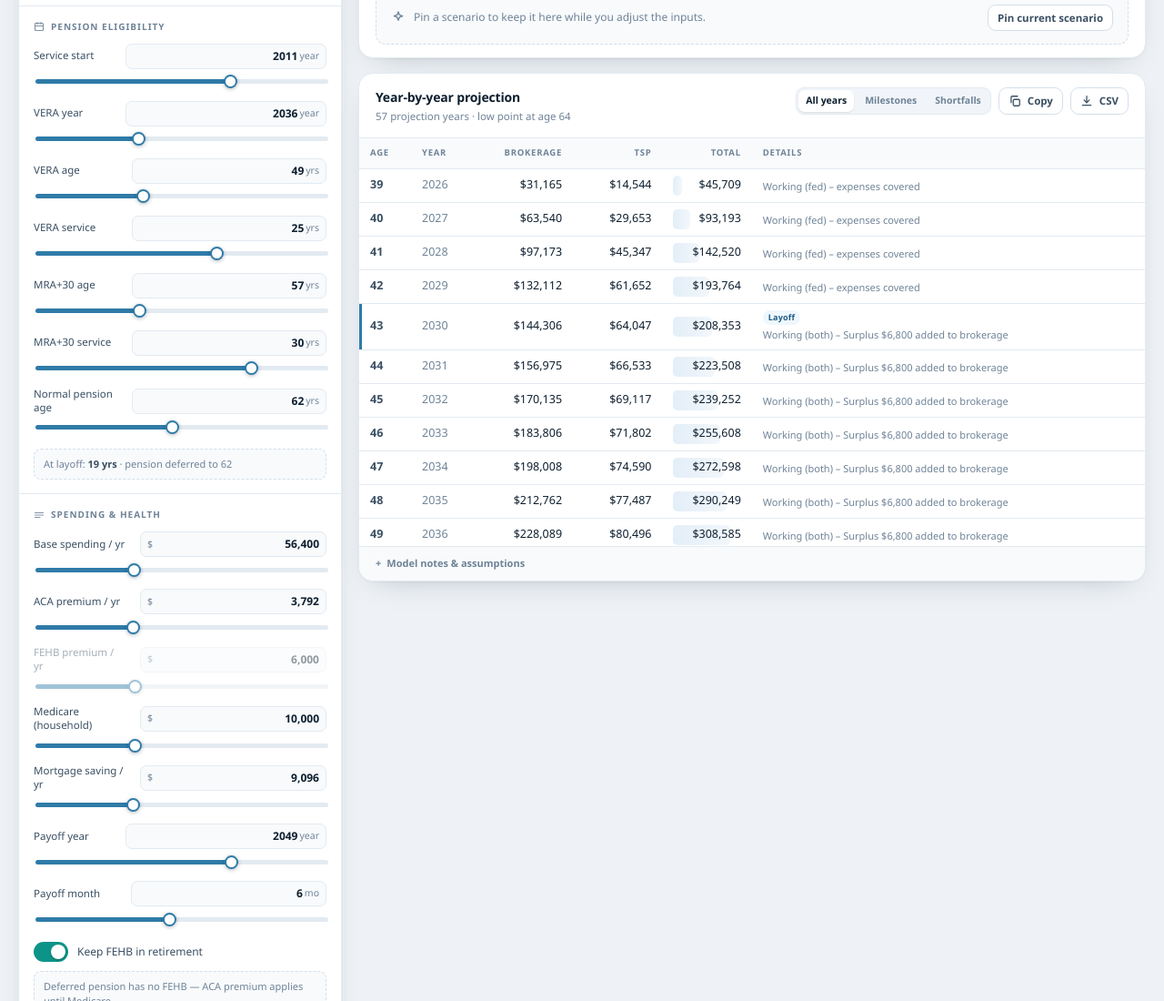
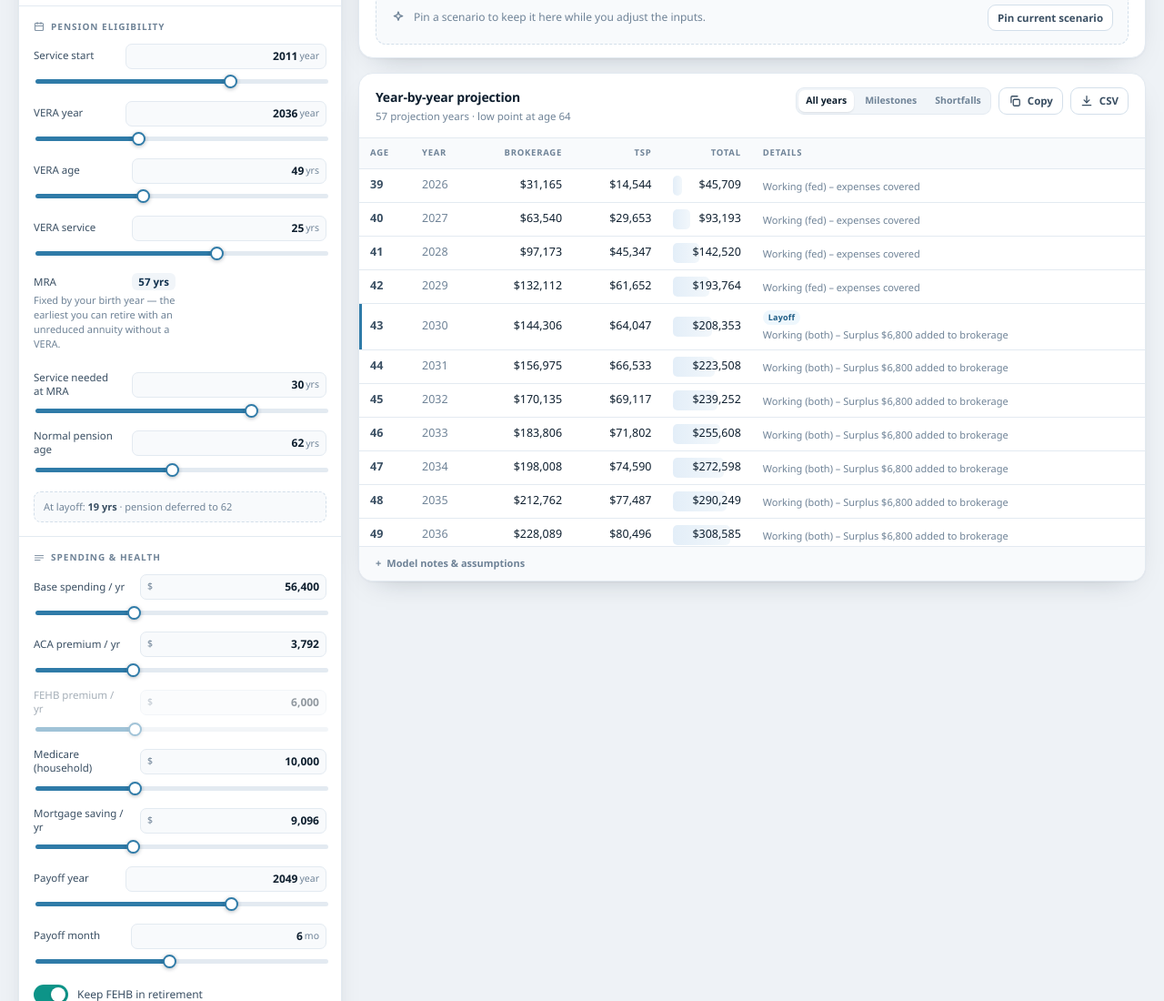
Before and after one commit to elninost0rm/retirement-dashboard, a plain HTML site: page index.html in a window 1280 px wide. Shown: the part 1415-2515 px from the top of the page at 91% size. Drawn offline with Linux system fonts and the light colour scheme.

Commit message:
Derive MRA from birth date instead of an editable slider

```diff
--- a/index.html
+++ b/index.html
@@ -401,6 +401,7 @@
     font-size:11px;color:var(--muted);line-height:1.45;
   }
   .hint-line b{color:var(--ink-2);font-weight:650}
+  .derived-note{margin-top:2px;font-size:11px;color:var(--muted);line-height:1.45}
 
   .date-wrap{min-width:132px}
   .val-wrap input[type=date]{
@@ -1090,7 +1091,7 @@
             Figures are in today's dollars and grow at <b>(1 + nominal return) / (1 + inflation) − 1</b>.
             Service years are calculated from your federal start year. Pension paths: <b>VERA</b> at the VERA
             age/year with the minimum service (full nominal, eroding to 62, then COLA);
-            <b>MRA+30</b> at the MRA age with the minimum service (nominal until COLA at 62), plus a FERS
+            <b>MRA+30</b> at your MRA with the required service (nominal until COLA at 62), plus a FERS
             supplement of Social Security &times; service/40 from MRA to 62 — also paid on a <b>VERA</b>
             taken before MRA, but not until MRA; otherwise
             <b>deferred</b> to the normal pension age and eroded from your leave age. No FERS COLA is paid
@@ -1620,8 +1621,8 @@ const MONEY_GROUPS = [
     ["vera_year", "VERA year", "year", "The early-out window year (2036)."],
     ["vera_age", "VERA age", "yrs", "Age the VERA is available (49)."],
     ["vera_service", "VERA service", "yrs", "Minimum service years for the VERA (25)."],
-    ["mra_age", "MRA+30 age", "yrs", "Age for an unreduced MRA+30 retirement (57)."],
-    ["mra_service", "MRA+30 service", "yrs", "Minimum service years for MRA+30 (30)."],
+    ["mra_age", "MRA", "yrs", "Fixed by your birth year — the earliest you can retire with an unreduced annuity without a VERA."],
+    ["mra_service", "Service needed at MRA", "yrs", "Years of service required to retire at MRA with an unreduced annuity (30)."],
     ["normal_pension_age", "Normal pension age", "yrs", "Deferred/normal pension start age (62)."]
   ]}
 ];
@@ -1656,7 +1657,6 @@ function sliderSpec(key, unit) {
   if (key === "payoff_year") return { min: 2026, max: 2060, step: 1 };
   if (key === "vera_age") return { min: 40, max: 65, step: 1 };
   if (key === "vera_service") return { min: 0, max: 40, step: 1 };
-  if (key === "mra_age") return { min: 50, max: 70, step: 1 };
   if (key === "mra_service") return { min: 0, max: 40, step: 1 };
   if (key === "normal_pension_age") return { min: 55, max: 70, step: 1 };
   if (key === "stress_real_return") return { min: -10, max: 10, step: 0.5 };
@@ -1843,9 +1843,25 @@ function ageDetail(s, now = new Date()) {
   };
 }
 /** Whole years today become the engine's current age. */
+// MRA is fixed by birth year (5 U.S.C. 842.202), not something you choose.
+function fersMraDetail(birthdate) {
+  const y = Number(String(birthdate || "").slice(0, 4));
+  if (!y) return null;
+  if (y < 1948) return { years: 55, months: 0 };
+  if (y <= 1952) return { years: 55, months: (y - 1947) * 2 };
+  if (y <= 1964) return { years: 56, months: 0 };
+  if (y <= 1969) return { years: 56, months: (y - 1964) * 2 };
+  return { years: 57, months: 0 };
+}
+function fersMraAge(birthdate) {
+  const d = fersMraDetail(birthdate);
+  // The engine is annual, so a fractional MRA rounds to the nearest birthday.
+  return d ? Math.round(d.years + d.months / 12) : 57;
+}
 function applyBirthdate() {
   const d = ageDetail(state.values.birthdate);
   if (d) state.values.current_age = d.years;
+  state.values.mra_age = fersMraAge(state.values.birthdate);
 }
 function renderAgeHint() {
   const el = $("ageHint");
@@ -1889,10 +1905,23 @@ function nudgeSlider(el, e) {
   el.dispatchEvent(new Event("input", { bubbles: true }));
 }
 
+// Fields shown read-only because they are derived, not chosen.
+const DERIVED_KEYS = new Set(["mra_age"]);
+
 function buildControls() {
   MONEY_GROUPS.forEach(group => {
     const mount = $(group.mount);
     mount.innerHTML = group.fields.map(([key, label, unit, help]) => {
+      if (DERIVED_KEYS.has(key)) {
+        return `
+        <div class="slider-row">
+          <div class="slider-head">
+            <label title="${esc(help)}">${label}</label>
+            <span class="val" id="v_${key}">—</span>
+          </div>
+          <div class="derived-note">${esc(help)}</div>
+        </div>`;
+      }
       const spec = sliderSpec(key, unit);
       const isMoney = unit === "$";
       const prefix = isMoney ? `<span class="prefix">$</span>` : "";
@@ -2163,6 +2192,13 @@ function syncAllControls() {
     setFill(el);
     $(`v_${s.key}`).textContent = s.fmt === "pct" ? Number(v).toFixed(1) + "%" : String(Math.round(v));
   });
+
+  const mraEl = $("v_mra_age");
+  if (mraEl) {
+    const d = fersMraDetail(state.values.birthdate);
+    mraEl.textContent = !d ? "—"
+      : `${d.years}${d.months ? ` yrs ${d.months} mos` : " yrs"}`;
+  }
 
   $("stressToggle").checked = !!state.values.stress_enabled;
   $("stressBody").hidden = !state.values.stress_enabled;
```
Also changed, not shown: 2 other files.
